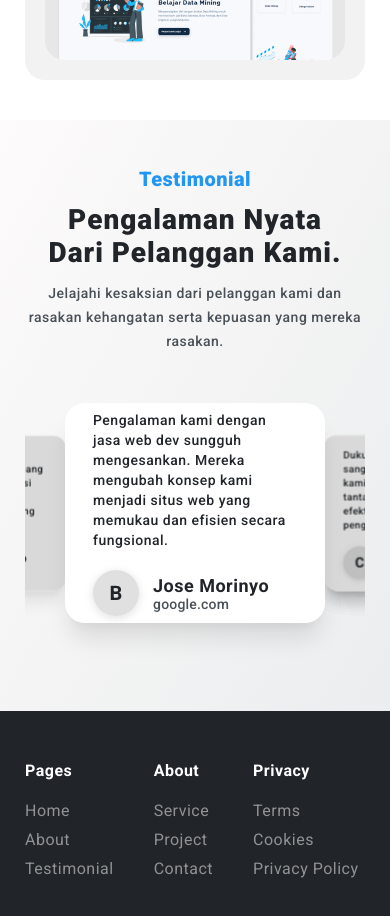
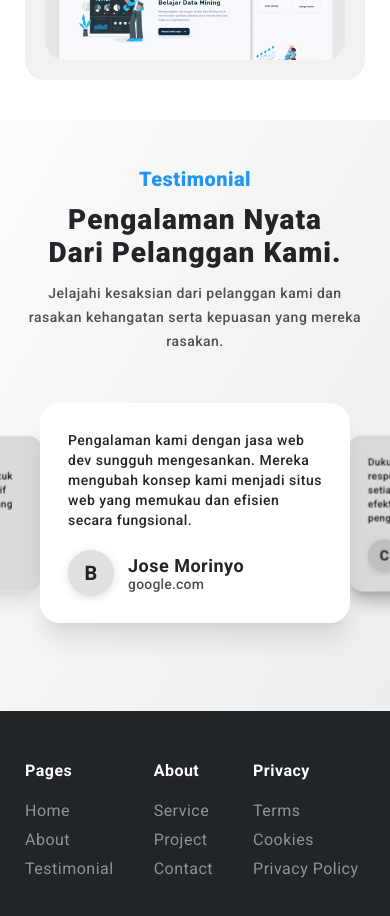
Before and after one commit to rundweb/myporto, a React (Vite) app: page / in a window 390 px wide. Shown: the part 4820-5736 px from the top of the page. Built offline with nearby package versions, Linux system fonts and the light colour scheme.

Commit message:
testi first and done all v2

```diff
--- a/src/pages/style/servicespages.css
+++ b/src/pages/style/servicespages.css
@@ -97,4 +97,6 @@
   .service-list{
     padding: 20px 10px;
   }
+
+
 }
--- a/src/pages/style/testipages.css
+++ b/src/pages/style/testipages.css
@@ -141,7 +141,10 @@
         line-height: 20px;
     }
 
-    .swip-namev2 {
-
+    .testi{
+        padding: 0;
+    }
+    .testi-title{
+        padding: 0 25px;
     }
 }
```
